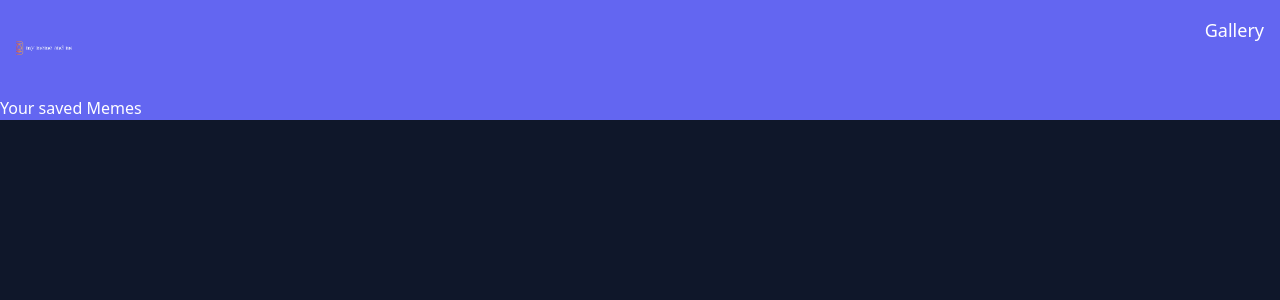
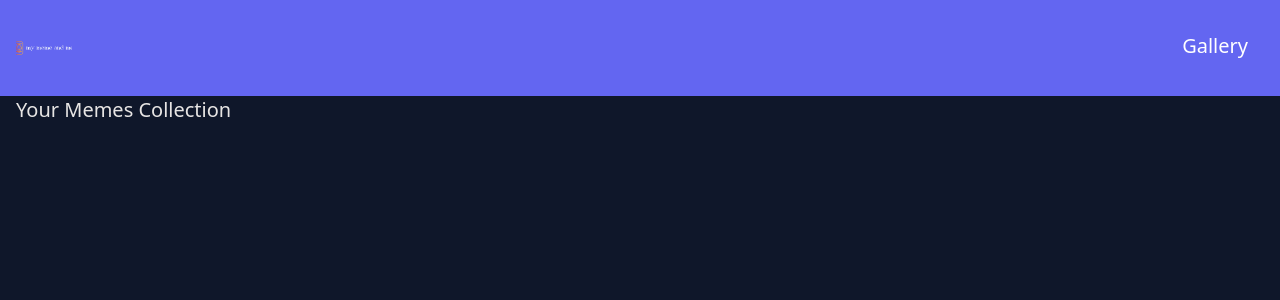
Before and after one commit to exarchou-sophia/meme-creator, a React (Vite) app: page /gallery in a window 1280 px wide. Shown: the top 300 px of the page. Built offline with nearby package versions, Linux system fonts and the light colour scheme.

Commit message:
more styling

```diff
--- a/src/components/NavBar.jsx
+++ b/src/components/NavBar.jsx
@@ -20,7 +20,7 @@ export const NavBar = () => (
         <Link to="/" className="mr-4 text-lg text-white">
             <img src='./logo-removebg.png' className='w-2/3 h-16 object-cover' />
         </Link>
-        <Link to="/gallery" className="text-lg text-white">
+        <Link to="/gallery" className="text-xl m-4 hover:text-amber-300 text-lg text-white transition-colors duration-300text-white">
             Gallery
         </Link>
     </nav>
--- a/src/pages/GalleryPage.jsx
+++ b/src/pages/GalleryPage.jsx
@@ -1,17 +1,25 @@
 export const GalleryPage = () => (
     <div
-        style={{ gap: "16px", display: "flex", flexDirection: "column" }}
-        className="bg-indigo-500 text-white"
+
+        className="bg-slate-900 text-white"
     >
-        <p>Your saved Memes</p>
-
+        <p className="text-xl mx-4 text-stone-200">Your Memes Collection</p>
+        <div className="grid grid-cols-1 sm:grid-cols-2 md:grid-cols-3  gap-4">
             {Object.keys(localStorage)
                 .map(key => localStorage.getItem(key))
                 .map(base64Str => atob(base64Str))
                 .map(meme => (
-                <div style={{ position: "relative" }}>
+                    <div className="w-auto object-cover bg-slate-700 px-4 m-4 rounded-md shadow-lg
+                             overflow-hidden transition-transform transform hover:scale-95 hover:shadow-md">
                         <div dangerouslySetInnerHTML={{ __html: meme }} />
+                        {/* <button
+                            onClick={() => handleShare(localStorage.getItem(key))}
+                            className="text-white bg-blue-600 hover:bg-blue-700 p-2 rounded-md transition-colors"
+                        >
+                            Share
+                        </button> */}
                     </div>
                 ))}
         </div>
+    </div>
 )
--- a/src/pages/HomePage.jsx
+++ b/src/pages/HomePage.jsx
@@ -24,7 +24,7 @@ export const HomePage = () => {
         <div className='items-start flex'>
             <main className="flex flex-col w-2/3 p-6 text-stone-200">
                 <h1 className="text-xl">Create your meme here.</h1>
-                <p className="mt-2 text-md">Search for your picture, select it, add your own text,</p>
+                <p className="mt-2 text-md">Search for a picture, select it, add your own text,</p>
                 <p>save it in your gallery if you like it, discard it if you don't </p>
                 <p>and start over! 😉</p>
                 <MemePreview />
```
Lines whose indentation alone changed are shown as unchanged.
